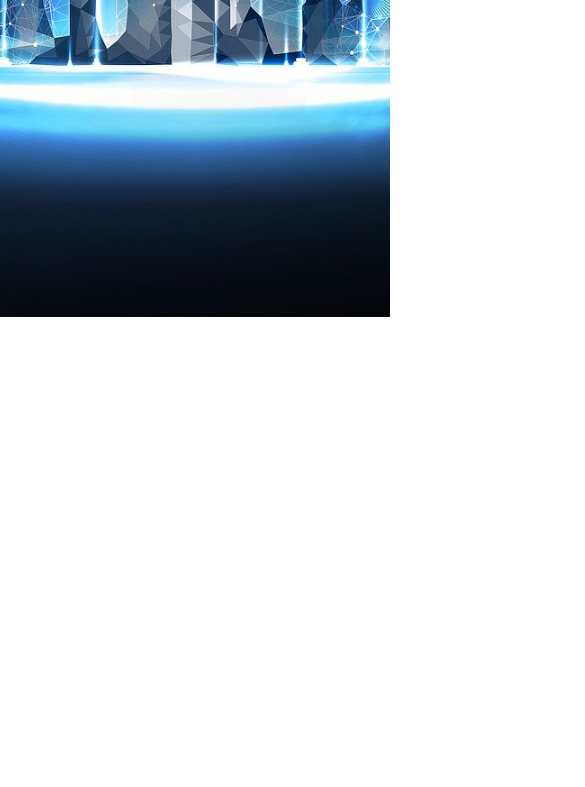
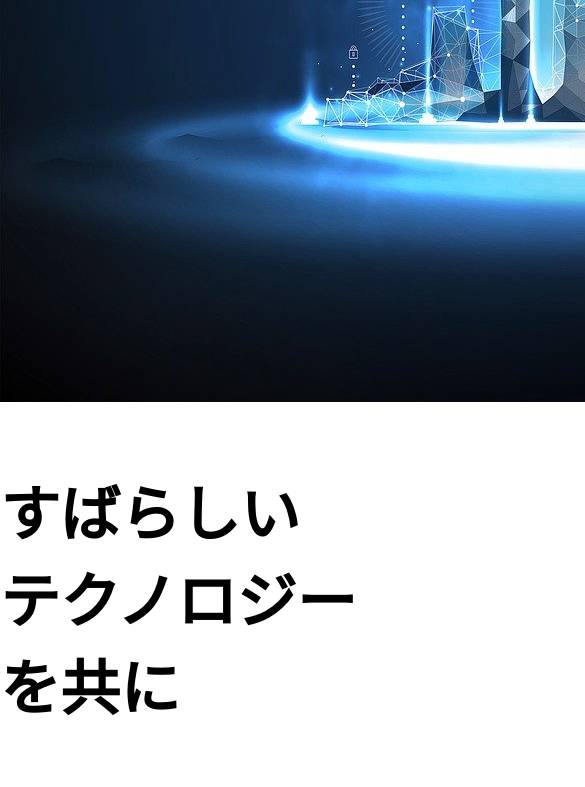
Before and after one commit to akapi83/hanodd, a plain HTML site: page index.html in a window 390 px wide. Shown: the part 526-1313 px from the top of the page, 585 px wide, since content can reach past the window. Before the commit the page ends 844 px from the top, so only its background shows below. Drawn offline with Linux system fonts and the light colour scheme.

Commit message:
imgバージョン

```diff
--- a/css/style.css
+++ b/css/style.css
@@ -76,30 +76,10 @@ body {
   text-decoration: none;
 }
 
-.main_visual {
-  aspect-ratio: 32/15;
-  background-image: url(../img/main.jpg);
-  background-size: cover;
-  background-position: 50% 50%;
-  display: flex;
-  flex-direction: column;
-  justify-content: center;
-  align-items: center;
-}
+/* ここからメインビジュアル */
 
 .catchcopy {
-  margin: 0;
   font-size: 60px;
-  text-align: center;
-  text-shadow: 0 0 5px #fff,
-    0 0 5px #fff,
-    0 0 5px #fff,
-    0 0 5px #fff,
-    0 0 5px #fff,
-    0 0 5px #fff,
-    0 0 5px #fff,
-    0 0 5px #fff,
-    0 0 5px #fff;
 }
 
 @media screen and (max-width: 550px) {
@@ -121,13 +101,4 @@ body {
     gap: 10px;
   }
 
-  .main_visual {
-    aspect-ratio: initial;
-    height: calc(100vh - 76px);
-  }
-
-  .catchcopy {
-    font-size: 35px;
-  }
-
 }
--- a/index.html
+++ b/index.html
@@ -26,6 +26,7 @@
   </header>
   <main>
     <div class="main_visual">
+      <img src="img/main.jpg" alt="">
       <p class="catchcopy"><strong>すばらしい<span class="inline-block">テクノロジーを共に</span></strong></p>
     </div>
   </main>
```
